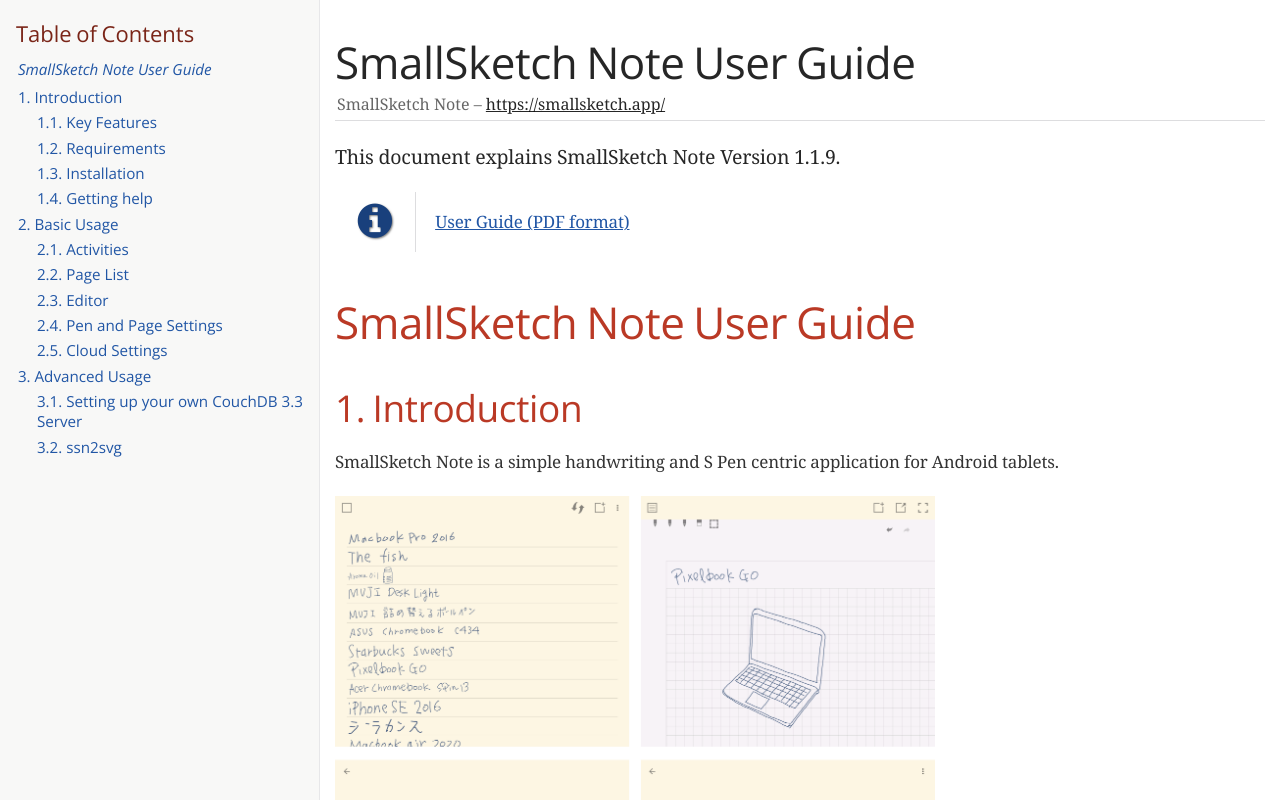
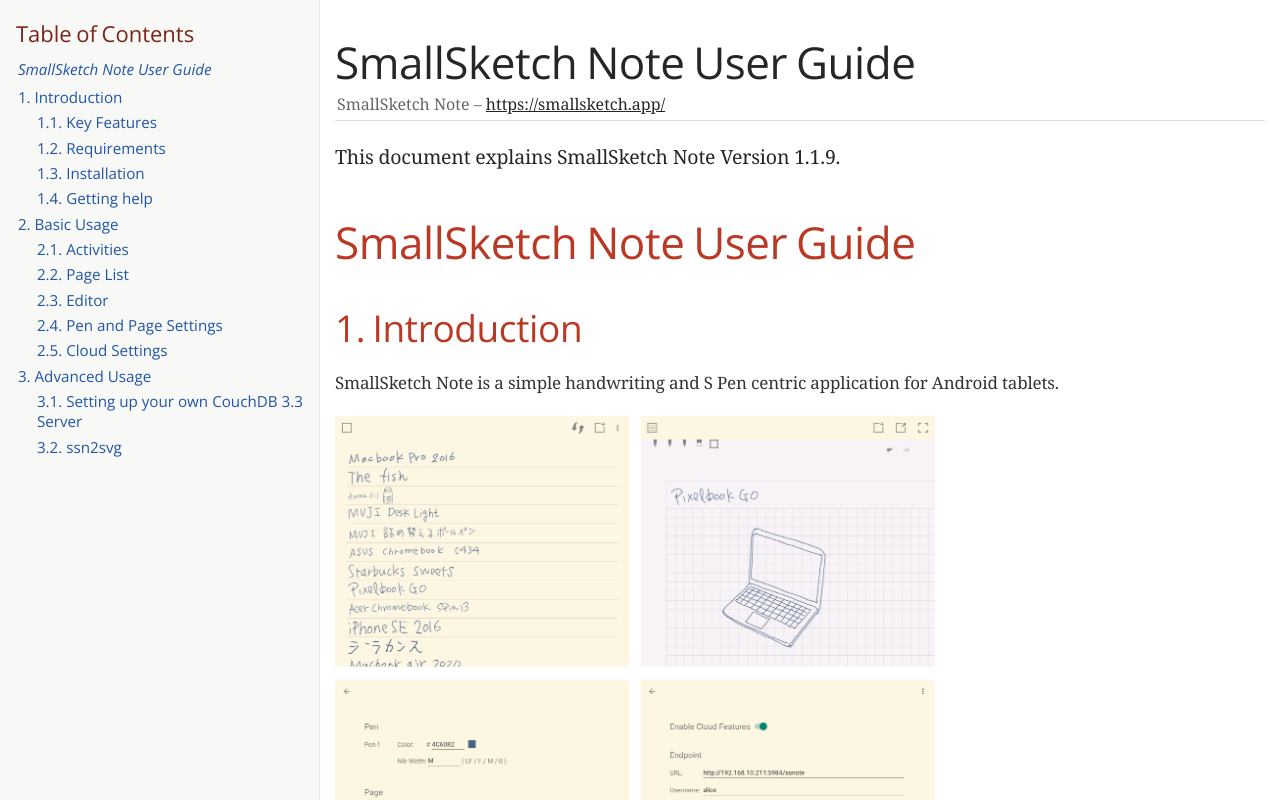
Before and after one commit to ssnote/smallsketch-note-docs, a plain HTML site: page index.html in a window 1280 px wide. Shown: the top 800 px of the page. Drawn offline with nearby package versions, Linux system fonts and the light colour scheme; a web font is replaced by a local one.

Commit message:
remove pdf.

```diff
--- a/index.html
+++ b/index.html
@@ -569,18 +569,6 @@ table.CodeRay td.code{padding:0 0 0 .75em}
 <div class="sectionbody">
 <div class="paragraph">
 <p>This document explains SmallSketch Note Version 1.1.9.</p>
-</div>
-<div class="admonitionblock note">
-<table>
-<tr>
-<td class="icon">
-<i class="fa icon-note" title="Note"></i>
-</td>
-<td class="content">
-<a href="smallsketch-note-user-guide.pdf">User Guide (PDF format)</a>
-</td>
-</tr>
-</table>
 </div>
 </div>
 </div>
@@ -1369,7 +1357,7 @@ It is supported Linux/Windows/macOS.</p>
 </div>
 <div id="footer">
 <div id="footer-text">
-Last updated 2023-07-13 07:49:45 UTC
+Last updated 2023-07-13 08:13:25 UTC
 </div>
 </div>
 </body>
```
Also changed, not shown: 1 other file.
